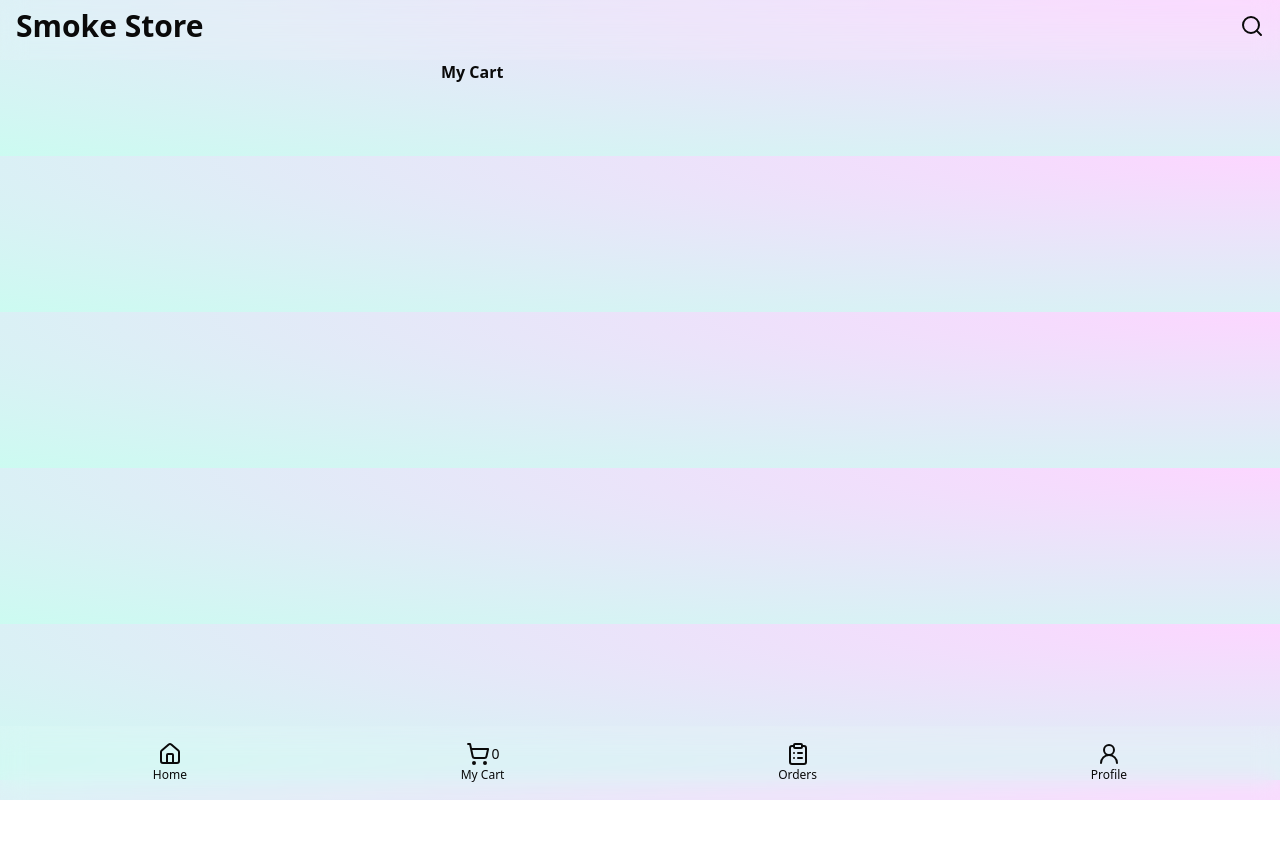
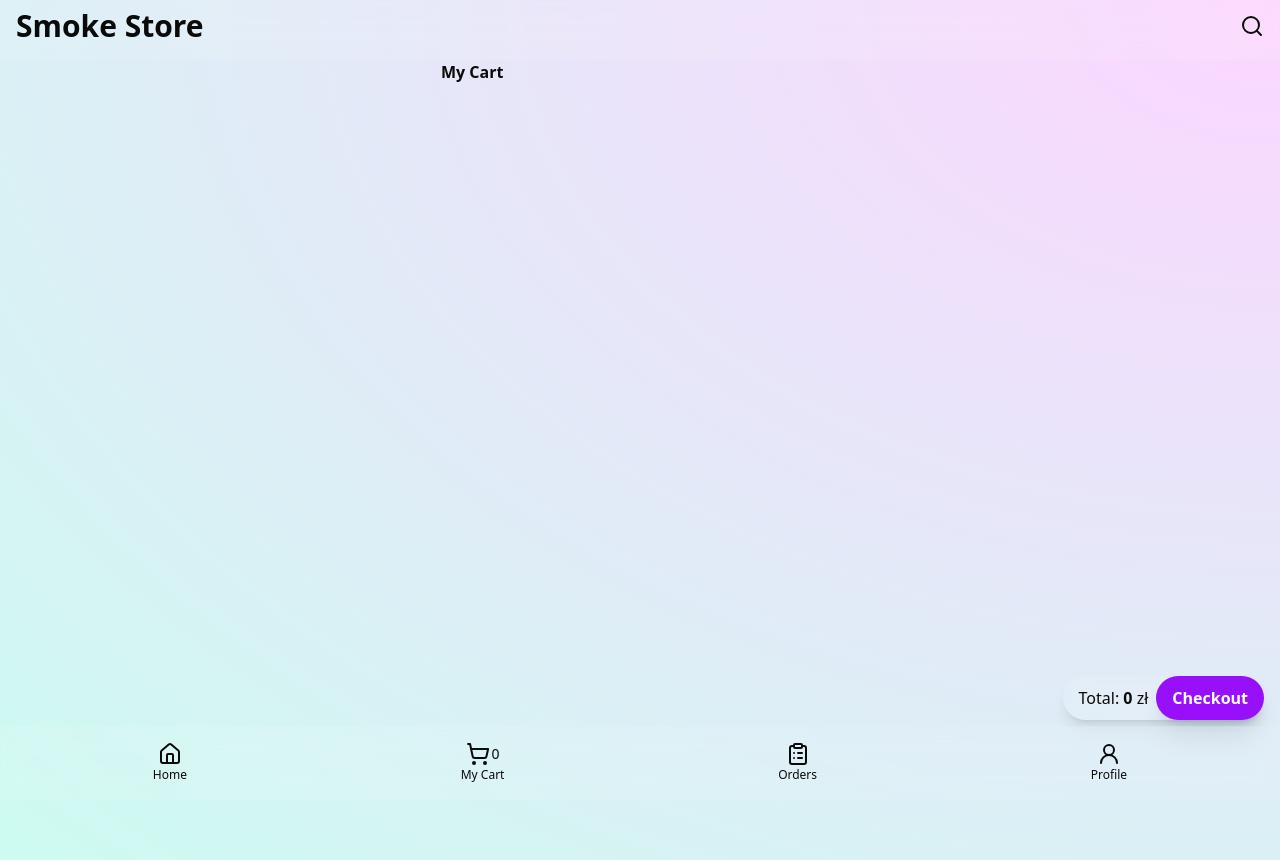
Before and after one commit to strelchuk26/SmokeStore-ZG, a Next.js app in the folder smokestore-webapp/: page /cart in a window 1280 px wide. Before the commit the page ends 800 px from the top, so only its background shows below. Built offline with nearby package versions, Linux system fonts and the light colour scheme.

Commit message:
Minor changes in Cart page.

```diff
--- a/smokestore-webapp/app/cart/page.tsx
+++ b/smokestore-webapp/app/cart/page.tsx
@@ -2,15 +2,16 @@
 
 import { CartItem } from "@/components/CartItem";
 import { useCart } from "@/lib/CartProvider";
+import { useMemo } from "react";
 
 export default function Home() {
     const { items } = useCart();
+    const totalSum = useMemo(() => items.reduce((acc, item) => acc + item.price * item.quantity, 0), [items]);
 
     return (
-        <div className="wrapper flex flex-col mx-auto max-w-[430px] mb-18">
+        <div className="wrapper flex flex-col mx-auto max-w-[430px] pb-32">
             <div className="flex justify-between items-center mx-4">
                 <h1 className="font-bold">My Cart</h1>
-                {/* <span className="font-bold">{items.reduce((sum, item) => sum + item.price * item.quantity, 0)} zł</span> */}
             </div>
             {items.map((item) => (
                 <CartItem
@@ -23,6 +24,18 @@ export default function Home() {
                     quantity={item.quantity}
                 />
             ))}
+            <div className="fixed bottom-20 right-4 z-50">
+                <div className="flex items-center bg-white/10 backdrop-blur rounded-full pl-4 shadow-lg">
+                    <div>
+                        <p className="text-10px mr-2">
+                            Total: <span className="font-bold">{totalSum}</span> zł
+                        </p>
+                    </div>
+                    <button className="rounded-full bg-purple-600 px-4 py-2.5 font-semibold text-white shadow-xl active:scale-95 duration-150">
+                        Checkout
+                    </button>
+                </div>
+            </div>
         </div>
     );
 }
--- a/smokestore-webapp/app/layout.tsx
+++ b/smokestore-webapp/app/layout.tsx
@@ -38,7 +38,7 @@ export default function RootLayout({
                         <Script src="https://telegram.org/js/telegram-web-app.js" strategy="beforeInteractive" />
                         <div>
                             <Header />
-                            <main className="flex-1">{children}</main>
+                            <main className="flex-1 min-h-screen">{children}</main>
                             <Footer />
                         </div>
                     </body>
--- a/smokestore-webapp/components/CartItem.tsx
+++ b/smokestore-webapp/components/CartItem.tsx
@@ -53,14 +53,14 @@ export const CartItem = ({ id, name, price, subtitle, image, quantity = 1 }: Car
                 <h2 className="font-medium">{name}</h2>
                 <p className="text-gray-400 text-sm">{subtitle}</p>
                 <div className="flex mt-auto justify-between items-center">
-                    <span className="font-medium text-sm">{`${localQuantity} x ${price}zł`}</span>
+                    <span className="font-medium text-sm">{`${localQuantity} x ${price} zł`}</span>
                     <span className="font-bold">{`${localQuantity * price} zł`}</span>
                 </div>
             </div>
             <div className="flex flex-col justify-between items-center">
                 <button
                     onClick={() => handlePlusClick()}
-                    className="flex h-8 w-8 items-center justify-center rounded-lg bg-purple-600 text-white active:scale-95"
+                    className="flex h-8 w-8 items-center justify-center rounded-lg bg-purple-600 text-white active:scale-95 duration-150"
                 >
                     <Plus size={16} />
                 </button>
@@ -69,7 +69,7 @@ export const CartItem = ({ id, name, price, subtitle, image, quantity = 1 }: Car
                 </div>
                 <button
                     onClick={() => handleMinusClick()}
-                    className="flex h-8 w-8 items-center justify-center rounded-lg bg-purple-600 text-white active:scale-95"
+                    className="flex h-8 w-8 items-center justify-center rounded-lg bg-purple-600 text-white active:scale-95 duration-150"
                 >
                     <Minus size={16} />
                 </button>
--- a/smokestore-webapp/components/ProductCard.tsx
+++ b/smokestore-webapp/components/ProductCard.tsx
@@ -1,8 +1,8 @@
 "use client";
 
 import Image from "next/image";
+import Link from "next/link";
 import { Plus } from "lucide-react";
-import Link from "next/link";
 import { useHapticFeedback } from "@/hooks/useHapticFeedback";
 
 type ProductCardProps = {
@@ -19,6 +19,8 @@ export function ProductCard({ id, name, price, subtitle, image, onAddToCart }: P
 
     return (
         <Link href={`/product/${id}`} className="block w-[160px] rounded-2xl bg-white p-3 shadow-xl">
+            <div className="flex flex-col h-full">
+                <div className="flex-1">
                     <div className="relative h-28 w-full">
                         <Image src={image} alt={name} fill className="object-contain" />
                     </div>
@@ -27,10 +29,10 @@ export function ProductCard({ id, name, price, subtitle, image, onAddToCart }: P
                         <h3 className="text-sm font-semibold text-gray-900">{name}</h3>
                         <p className="text-xs text-gray-400">{subtitle}</p>
                     </div>
+                </div>
 
                 <div className="mt-3 flex items-center justify-between">
                     <span className="font-bold text-sm">{price} zł</span>
-
                     <button
                         onClick={(e) => {
                             e.preventDefault();
@@ -43,6 +45,7 @@ export function ProductCard({ id, name, price, subtitle, image, onAddToCart }: P
                         <Plus size={16} />
                     </button>
                 </div>
+            </div>
         </Link>
     );
 }
```
Lines whose indentation alone changed are shown as unchanged.
